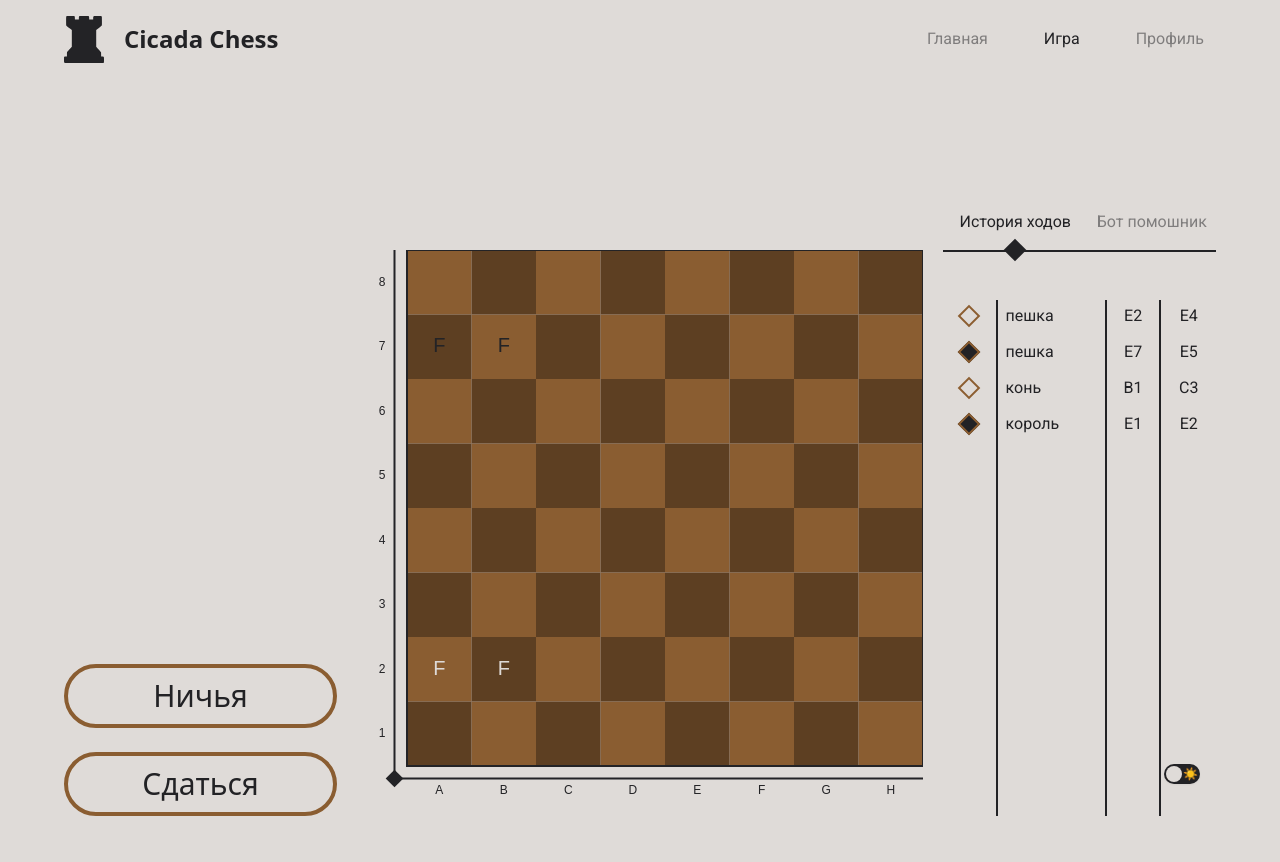
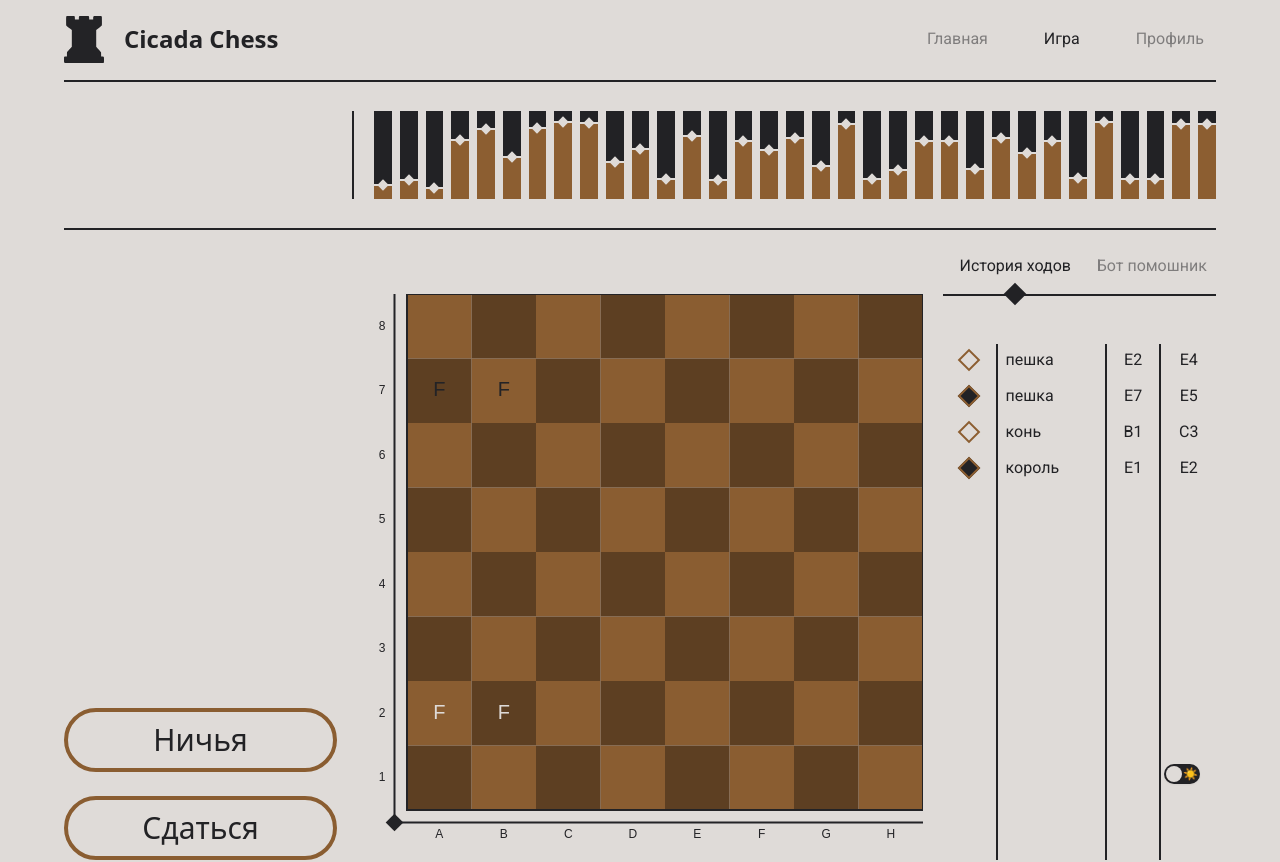
Before and after one commit to SmokingElk/cicada-frontend-mirror, a Next.js app: page /game in a window 1280 px wide. Shown: the top 862 px of the page. Built offline with nearby package versions, Linux system fonts and the light colour scheme.

Commit message:
added game header chart

```diff
--- a/src/components/(shared)/game/gameBoard/gameBoard.tsx
+++ b/src/components/(shared)/game/gameBoard/gameBoard.tsx
@@ -7,6 +7,7 @@ import { useEffect, useRef, useState } from "react";
 
 export default function GameBoard({ className = "" }: Styleable) {
   const [canvasSize, setCanvasSize] = useState({ width: 0, height: 0 });
+  const canvasSizeRef = useRef(canvasSize);
   const [ctx, setCtx] = useState<CanvasRenderingContext2D | null>(null);
   const [isRendering, setIsRendering] = useState(false);
   const wrapperRef = useRef<HTMLDivElement>(null);
@@ -35,6 +36,10 @@ export default function GameBoard({ className = "" }: Styleable) {
   }, [canvasRef.current]);
 
   useEffect(() => {
+    canvasSizeRef.current = canvasSize;
+  }, [canvasSize]);
+
+  useEffect(() => {
     if (ctx === null || isRendering) return;
     setIsRendering(true);
 
@@ -42,6 +47,7 @@ export default function GameBoard({ className = "" }: Styleable) {
 
     const render = () => {
       try {
+        const canvasSize = canvasSizeRef.current;
         gameRenderer.render({
           ctx,
           width: canvasSize.width,
@@ -61,12 +67,13 @@ export default function GameBoard({ className = "" }: Styleable) {
     return () => cancelAnimationFrame(requestId);
   }, [ctx]);
 
+  useEffect(() => {
+    window.addEventListener("resize", updateCanvasSize);
+    return () => window.removeEventListener("resize", updateCanvasSize);
+  }, []);
+
   return (
-    <div
-      ref={wrapperRef}
-      onResize={updateCanvasSize}
-      className={cn("w-full aspect-square", className)}
-    >
+    <div ref={wrapperRef} className={cn("w-full aspect-square", className)}>
       <canvas
         ref={canvasRef}
         className="w-full h-full"
--- /dev/null
+++ b/src/components/(shared)/game/gameHeader/gameAdvantageChart.tsx
@@ -0,0 +1,76 @@
+"use client";
+
+import { Styleable } from "@/lib/types";
+import { cn } from "@/lib/utils";
+import RhombusDecor from "../../common/rhombusDecor";
+import { useEffect, useRef, useState } from "react";
+
+const barWidthPx = 18;
+const barSpacingPx = 8;
+const offsetPercent = 10;
+const chartPaddingPx = 5;
+
+function Bar({ fill, bottomWhite }: { fill: number; bottomWhite: boolean }) {
+  const bottomHeight = Math.round(
+    offsetPercent + (100 - 2 * offsetPercent) * fill
+  );
+
+  return (
+    <div className="h-full flex flex-col" style={{ width: `${barWidthPx}px` }}>
+      <div
+        className={cn(
+          "w-full relative border-b-2 border-background",
+          !bottomWhite ? "bg-primary" : "bg-foreground"
+        )}
+        style={{ height: `${100 - bottomHeight}%` }}
+      >
+        <div className="absolute top-full w-full h-[2px] flex justify-center items-center">
+          <RhombusDecor className="w-2 h-2 bg-background" />
+        </div>
+      </div>
+      <div
+        className={cn("w-full", bottomWhite ? "bg-primary" : "bg-foreground")}
+        style={{ height: `${bottomHeight}%` }}
+      ></div>
+    </div>
+  );
+}
+
+export default function GameAdvantageChart({ className = "" }: Styleable) {
+  const advantageValues = Array.from({ length: 200 }).map(() => Math.random());
+  const playerIsWhite = true;
+  const [chartWidth, setChartWidth] = useState(0);
+  const chartRef = useRef<HTMLDivElement>(null);
+
+  const updateWidth = () => {
+    if (chartRef.current === null) return;
+    setChartWidth(chartRef.current.getBoundingClientRect().width);
+  };
+
+  useEffect(updateWidth, [chartRef]);
+
+  useEffect(() => {
+    window.addEventListener("resize", updateWidth);
+    return () => window.removeEventListener("resize", updateWidth);
+  }, []);
+
+  const barsCount = Math.floor(
+    (chartWidth - chartPaddingPx + barSpacingPx) / (barWidthPx + barSpacingPx)
+  );
+
+  return (
+    <div
+      ref={chartRef}
+      className={cn("h-3/5 box-border pl-5 flex", className)}
+      style={{ gap: `${barSpacingPx}px` }}
+    >
+      {advantageValues.slice(-barsCount).map((e, index) => (
+        <Bar
+          fill={e}
+          bottomWhite={playerIsWhite}
+          key={`game_advantage_bar_${index}`}
+        />
+      ))}
+    </div>
+  );
+}
--- a/src/components/(shared)/game/gameHeader/gameHeader.tsx
+++ b/src/components/(shared)/game/gameHeader/gameHeader.tsx
@@ -1,5 +1,18 @@
 import { Styleable } from "@/lib/types";
+import { cn } from "@/lib/utils";
+import GameOpponentsInfo from "./gameOpponentsInfo";
+import GameAdvantageChart from "./gameAdvantageChart";
 
 export default function GameHeader({ className = "" }: Styleable) {
-  return <div className={className}></div>;
+  return (
+    <div
+      className={cn(
+        "w-full border-y-2 border-foreground flex items-center gap-5",
+        className
+      )}
+    >
+      <GameOpponentsInfo className="w-1/4" />
+      <GameAdvantageChart className="w-3/4 border-l-2 border-foreground" />
+    </div>
+  );
 }
--- /dev/null
+++ b/src/components/(shared)/game/gameHeader/gameOpponentsInfo.tsx
@@ -0,0 +1,6 @@
+import { Styleable } from "@/lib/types";
+import { cn } from "@/lib/utils";
+
+export default function GameOpponentsInfo({ className = "" }: Styleable) {
+  return <div className={className}>{/* Вася, это для тебя */}</div>;
+}
--- a/src/components/(shared)/game/gamePage.tsx
+++ b/src/components/(shared)/game/gamePage.tsx
@@ -7,7 +7,7 @@ import GameSidebar from "./gameSidebar/gameSidebar";
 export default function GamePage() {
   return (
     <Wrapper>
-      <div className="grid grid-cols-4 grid-rows-[150px_auto] gap-5 mb-20">
+      <div className="grid grid-cols-4 grid-rows-[150px_auto] gap-x-5 gap-y-16 mb-20">
         <GameHeader className="col-span-4" />
         <GameNav />
         <GameBoard className="col-span-2" />
```
Also changed, not shown: src/components/(shared)/game/gameNav/gameNav.tsx (+6 -2 lines).
